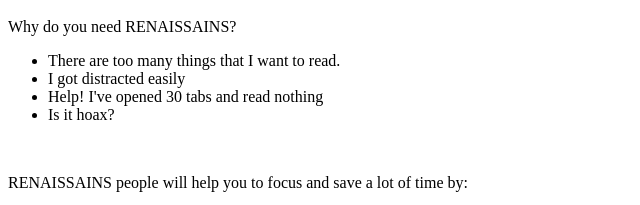
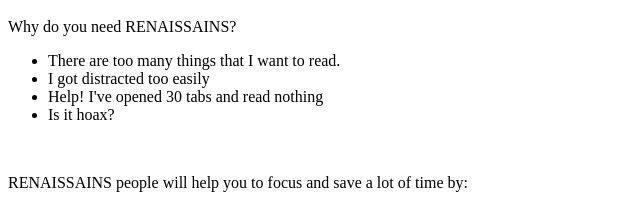
Before and after one commit to fadilhakim/phase-0, a plain HTML site: page docs/index.html in a window 1280 px wide. Shown: the part 143-348 px from the top of the page, 0-640 px from the left. Drawn offline with Linux system fonts and the light colour scheme.

Commit message:
modified:   docs/index.html

```diff
--- a/docs/index.html
+++ b/docs/index.html
@@ -13,7 +13,7 @@
     <p> Why do you need RENAISSAINS?</p>
     <ul>
       <li>There are too many things that I want to read.</li>
-      <li>I got distracted easily</li>
+      <li>I got distracted too easily</li>
       <li>Help! I've opened 30 tabs and read nothing</li>
       <li>Is it hoax?</li>
     </ul>
```
